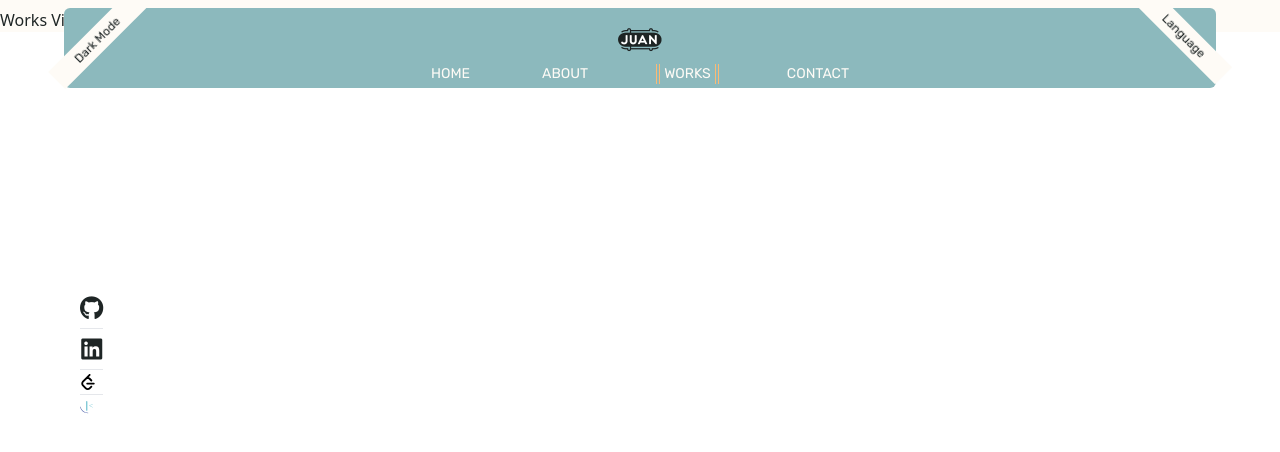
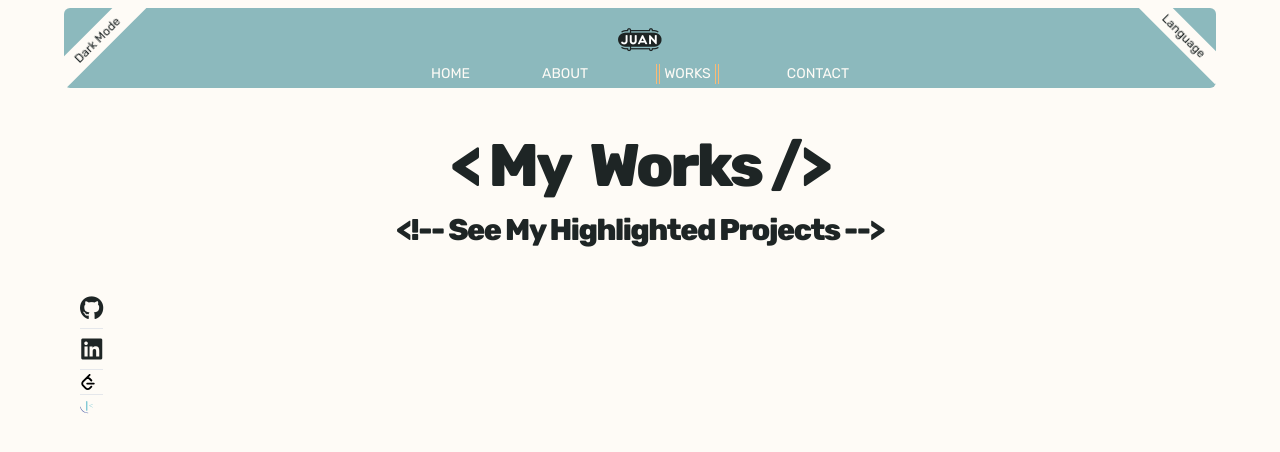
Before and after one commit to dev-jLagunas/juan-portfolio, a Vue app: page /works in a window 1280 px wide. Shown: the top 452 px of the page. Built offline with nearby package versions, Linux system fonts and the light colour scheme.

Commit message:
add child component title header into parent works and contact me components.

```diff
--- a/src/components/SelfImage.vue
+++ b/src/components/SelfImage.vue
@@ -16,6 +16,17 @@ const wave = waveSVG;
       alt="self photo"
       class="w-full h-full object-cover object-top rounded-md shadow-image"
     />
-    <figcaption class="absolute top-0">nice to meet you</figcaption>
+    <figcaption
+      class="text-light-color dark:text-dark-color px-2 py-1 absolute -left-16 bottom-16 text-base font-bold font-rubik -rotate-90"
+    >
+      NICE TO MEET YOU
+    </figcaption>
+    <figcaption
+      class="font-rubik font-bold text-dark-color dark:text-light-color absolute bottom-0 left-8"
+    >
+      LET'S CREATE TOGETHER
+    </figcaption>
   </figure>
 </template>
+
+<style scoped></style>
--- a/src/views/ContactMeView.vue
+++ b/src/views/ContactMeView.vue
@@ -1,3 +1,18 @@
+<script setup>
+import TitleHeader from "@/components/TitleHeader.vue";
+
+// Props to pass down
+const titleOne = "Contact";
+const titleTwo = "Me";
+const comment = "Send Me A Message";
+</script>
+
 <template>
-  <h1>Contact View</h1>
+  <section class="pt-32 h-screen">
+    <title-header
+      :titleOne="titleOne"
+      :titleTwo="titleTwo"
+      :comment="comment"
+    />
+  </section>
 </template>
--- a/src/views/WorksView.vue
+++ b/src/views/WorksView.vue
@@ -1,3 +1,17 @@
+<script setup>
+import TitleHeader from "@/components/TitleHeader.vue";
+
+// Props to pass down
+const titleOne = "My";
+const titleTwo = "Works";
+const comment = "See My Highlighted Projects";
+</script>
 <template>
-  <h1>Works View here</h1>
+  <section class="pt-32 h-screen">
+    <title-header
+      :titleOne="titleOne"
+      :titleTwo="titleTwo"
+      :comment="comment"
+    />
+  </section>
 </template>
```
